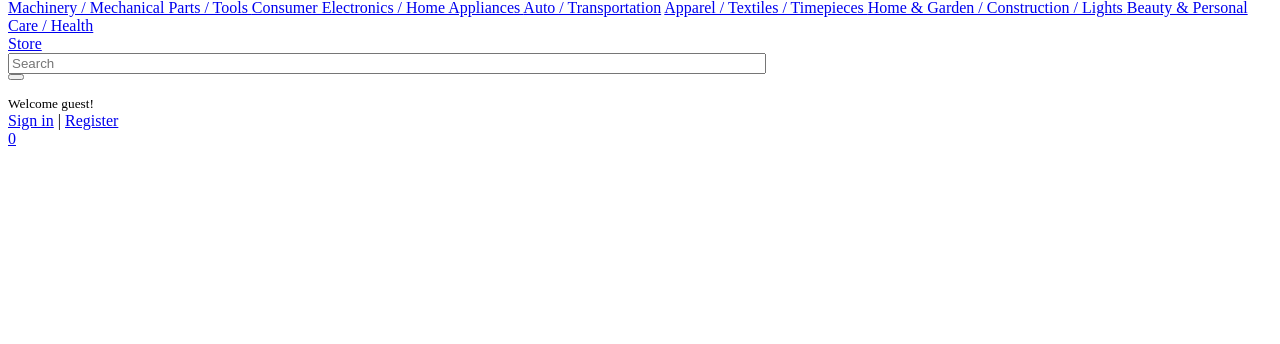
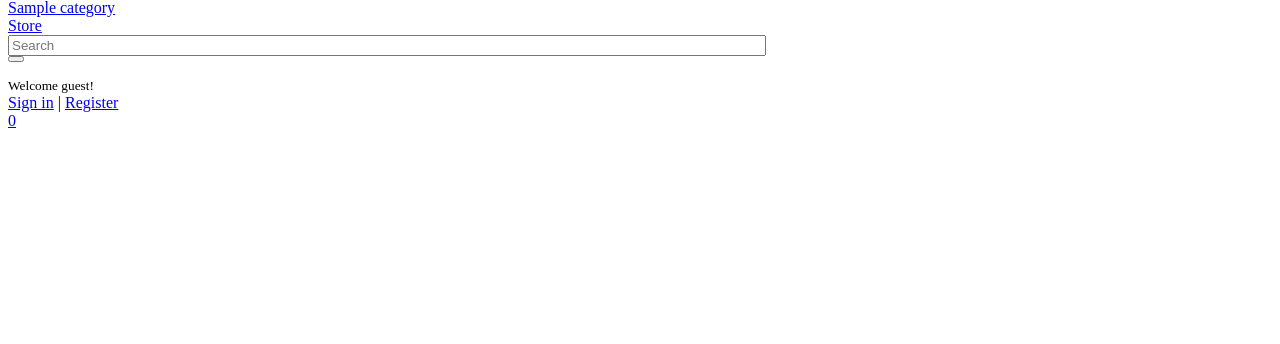
Before and after one commit to luisSantamariaCOL/LUSAN-ecommerce, a Django app: template templates/includes/navbar.html in a window 1280 px wide. Shown: the part 456-800 px from the top of the page. Run offline with Django 4.2, Linux system fonts and the light colour scheme; the template is opened without the code that fills it: most values are stand-ins (such as "Sample title", 1, 10 or a date in 2020); grey boxes are pictures that could not be loaded.

Commit message:
categories displayed in navbar with context processors

```diff
--- /dev/null
+++ b/category/context_processors.py
@@ -0,0 +1,6 @@
+# For the store menu of categories
+from .models import Category
+
+def menu_links(request):
+    links = Category.objects.all()
+    return dict(links=links)
--- a/category/models.py
+++ b/category/models.py
@@ -1,4 +1,5 @@
 from django.db import models
+from django.urls import reverse
 
 # Create your models here.
 class Category(models.Model):
@@ -20,5 +21,9 @@ class Category(models.Model):
         verbose_name = 'category'
         verbose_name_plural = 'categories'
 
+    # this is used in navbar.html, for the category menu
+    def get_url(self):
+        return reverse('products_by_category', args=[self.slug])
+
     def __str__(self):
         return self.name
--- a/lusan/settings.py
+++ b/lusan/settings.py
@@ -66,6 +66,7 @@ TEMPLATES = [
                 'django.template.context_processors.request',
                 'django.contrib.auth.context_processors.auth',
                 'django.contrib.messages.context_processors.messages',
+                'category.context_processors.menu_links',
             ],
         },
     },
--- a/templates/includes/navbar.html
+++ b/templates/includes/navbar.html
@@ -38,12 +38,9 @@
                             <i class="fa fa-bars"></i> All category
                         </button>
                         <div class="dropdown-menu">
-                            <a class="dropdown-item" href="#">Machinery / Mechanical Parts / Tools </a>
-                            <a class="dropdown-item" href="#">Consumer Electronics / Home Appliances </a>
-                            <a class="dropdown-item" href="#">Auto / Transportation</a>
-                            <a class="dropdown-item" href="#">Apparel / Textiles / Timepieces </a>
-                            <a class="dropdown-item" href="#">Home & Garden / Construction / Lights </a>
-                            <a class="dropdown-item" href="#">Beauty & Personal Care / Health </a>
+                            {% for category in links %}
+                            <a class="dropdown-item" href="{{ category.get_url }}">{{ category.name }}</a>
+                            {% endfor %}
                         </div>
                     </div> <!-- category-wrap.// -->
                 </div> <!-- col.// -->
```
